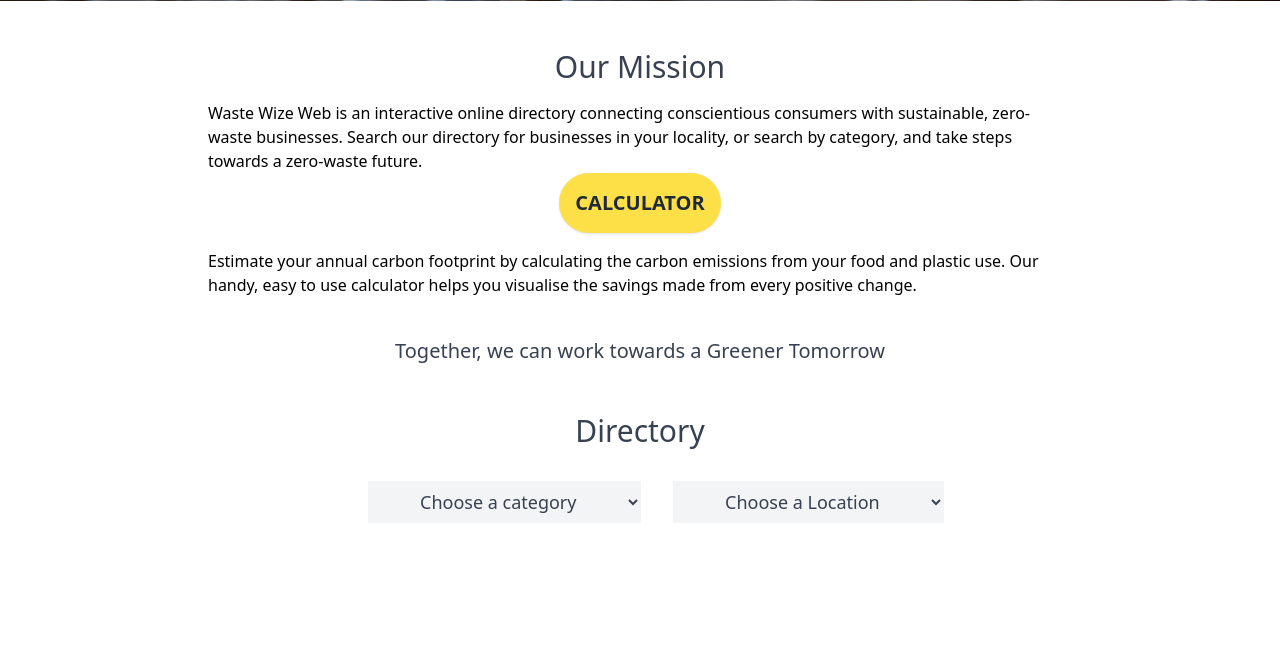
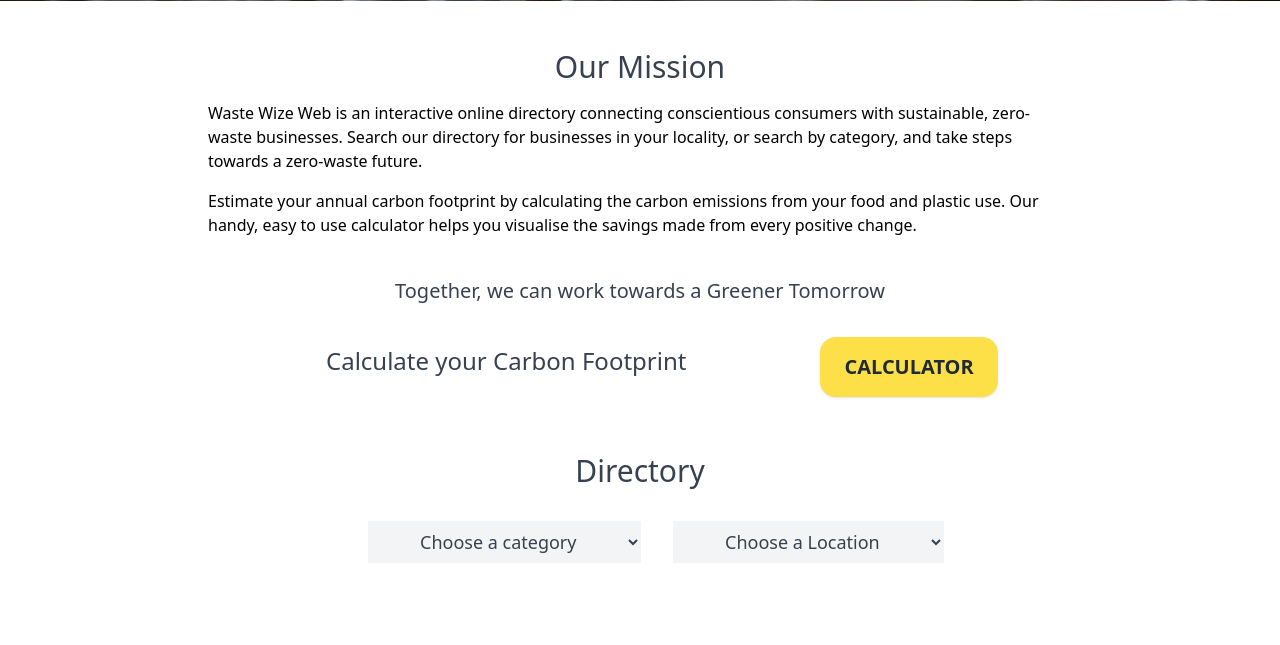
Before and after one commit to MoniMurray/september_hackathon_team7, a Django app: page / in a window 1280 px wide. Shown: the part 763-1408 px from the top of the page. Run offline with Django 3.2, Linux system fonts and the light colour scheme; style sheets or scripts are compiled from the project's sources; some libraries are stand-ins or nearby versions.

Commit message:
making calculator button inline

```diff
--- a/templates/home.html
+++ b/templates/home.html
@@ -40,12 +40,7 @@
     or search by category, and take steps towards a zero-waste future.<br>
   </p>
 
-<!--Carbon footprint calculator-->
-  <a href="{% url 'calculator' %}">
-    <button class="px-4 py-4 bg-yellow-300 text-center text-xl font-bold uppercase text-gray-800 shadow hover hover:bg-yellow-500 focus:bg-yellow-600 py-2 px-4 rounded-full">
-      Calculator
-    </button>
-  </a>
+
 
   <p class="px-4 py-4">Estimate your annual carbon footprint by calculating
     the carbon emissions from your food and plastic use.
@@ -58,6 +53,16 @@
   </p>
 </div>
 
+<!--Carbon footprint calculator-->
+<div class="m-auto flex max-w-4xl flex flex-row flex-wrap justify-evenly">
+  <h2 class="px-6 py-4 basis-1/2 text-center text-2xl text-gray-700">Calculate your Carbon Footprint</h2>
+  <a href="{% url 'calculator' %}">
+    <button class="my-2 block rounded-2xl bg-yellow-300 basis-1/2 px-6 py-4 text-center text-xl font-bold uppercase text-gray-800 shadow hover:bg-yellow-500 focus:bg-yellow-600">
+    Calculator
+    </button>
+  </a>
+</div>
+<br>
 
 <!-- Directory Dropdown Selection-->
 
```
